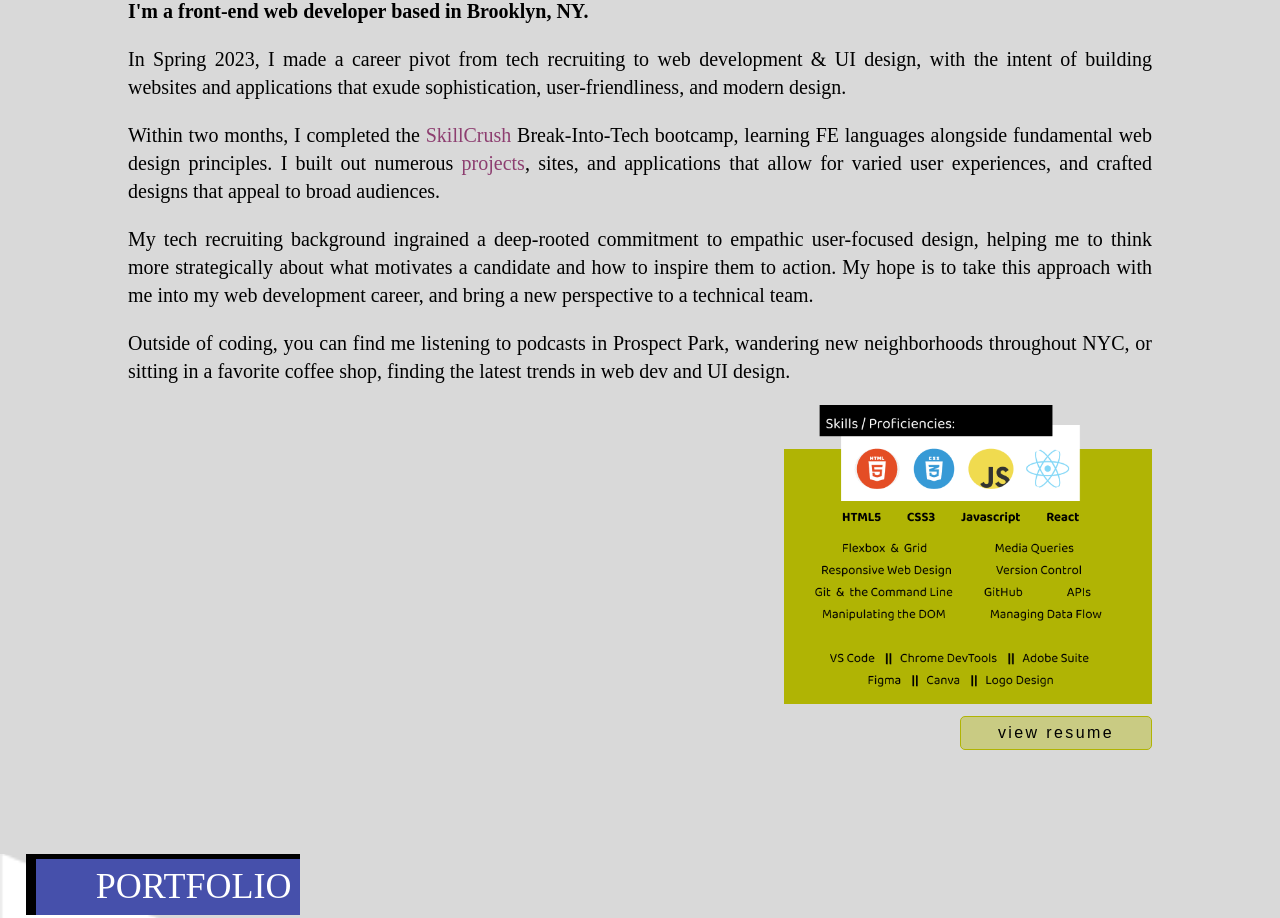
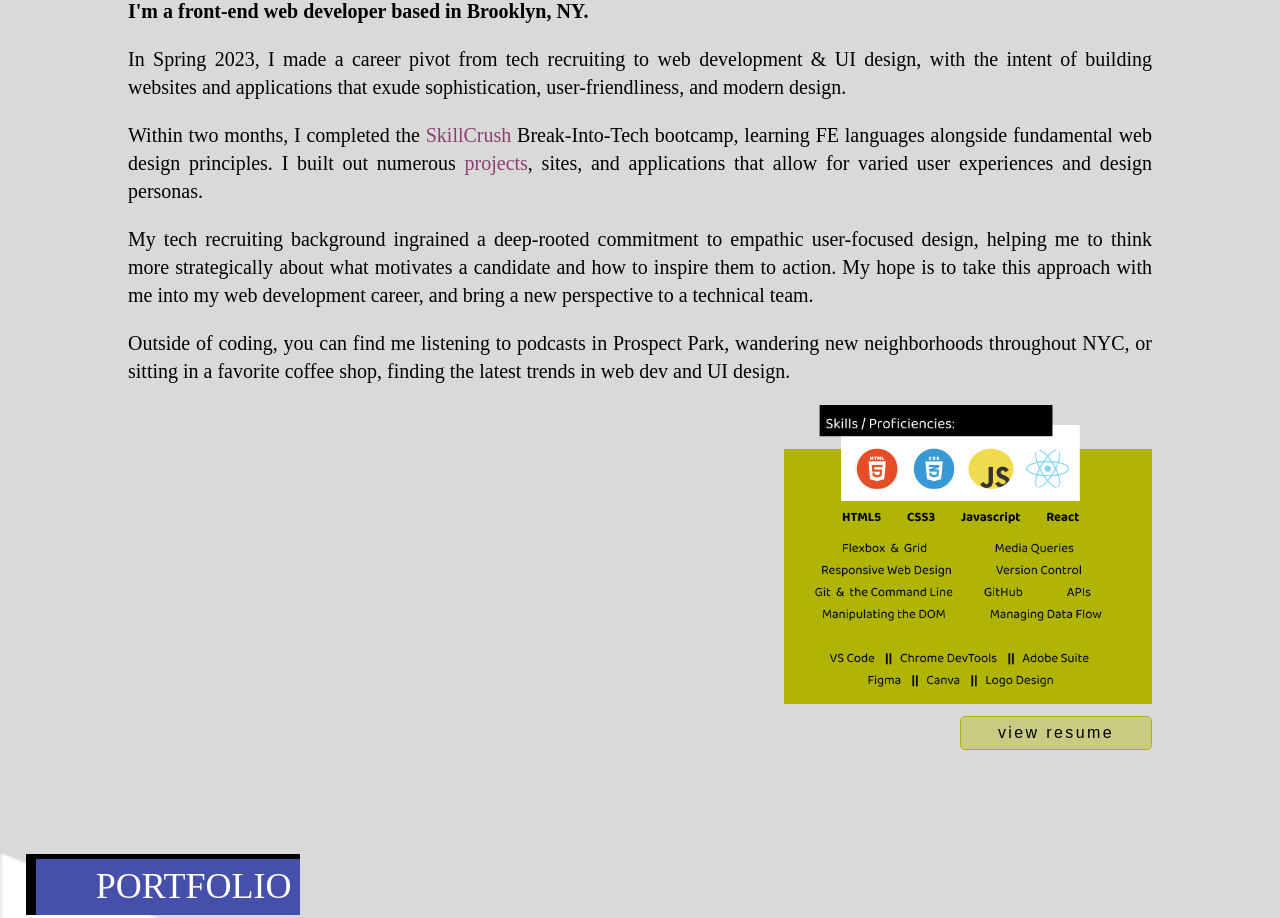
Before and after one commit to cgoing2215/cgoing-portfolio, a React (Create React App) app: page / in a window 1280 px wide. Shown: the part 1080-1998 px from the top of the page. Built offline with nearby package versions, Linux system fonts and the light colour scheme; a web font is replaced by a local one.

Commit message:
Updated language for about section

```diff
--- a/src/components/About/About.js
+++ b/src/components/About/About.js
@@ -18,7 +18,7 @@ function About() {
         <p>
           Within two months, I completed the <a href="https://skillcrush.com/" target="_blank" rel="noopener noreferrer">SkillCrush</a> Break-Into-Tech bootcamp,
           learning FE languages alongside fundamental web design principles. I built out numerous <a href="#portfolio">projects</a>, sites, and
-          applications that allow for varied user experiences, and crafted designs that appeal to broad audiences.
+          applications that allow for varied user experiences and design personas.
         </p>
         <p>
           My tech recruiting background ingrained a deep-rooted commitment to empathic user-focused design, helping me to
```
